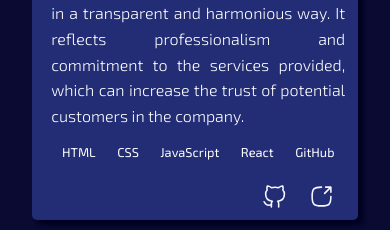
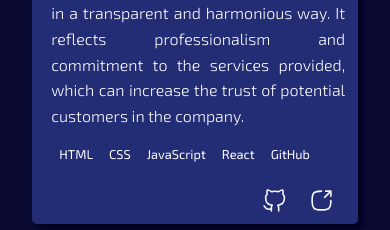
Before and after one commit to Alexa-Web-com/alexa-web, a React (Create React App) app: page / in a window 390 px wide. Shown: the part 4064-4294 px from the top of the page. Built offline with nearby package versions, Linux system fonts and the light colour scheme; a web font is replaced by a local one.

Commit message:
skills update

```diff
--- a/src/components/Projects/Project/Project.css
+++ b/src/components/Projects/Project/Project.css
@@ -89,12 +89,12 @@
 
 .project__technologies {
     display: flex;
-    justify-content: space-around;
+    justify-content: start;
     width: 100%;
 }
 
 .project__technology {
-    padding: 2rem 0.2rem;
+    padding: 2rem 0.5rem;
     white-space: nowrap;
     font-size: var(--fontXS);
 }
@@ -207,13 +207,13 @@
     }
 
     .project__technologies {
+        flex-wrap: wrap;
         padding: 1rem 0;
     }
 
     .project__technology,
     .project__technology_empty {
-        padding: 0 0.2rem;
-        /* font-size: 0.8rem; */
+        padding: 0.1rem 0.5rem;
     }
 
     .projects__linkIcons_even {
--- a/src/components/Projects/Projects.jsx
+++ b/src/components/Projects/Projects.jsx
@@ -59,7 +59,7 @@ const Projects = () => {
             pict: YourWeatherScreenshot,
             title: DICT[lang].projectsProjectTitleMW,
             desc: DICT[lang].projectsProjectDescMW,
-            technologies: ["HTML", "CSS", "JavaScript", "React", "GitHub", "Cypress", "Redux"],
+            technologies: ["HTML", "CSS", "JavaScript", "React", "TypeScript", "GitHub", "Cypress", "Redux"],
             gitHubIconLink: 'https://github.com/Alexa-Web-com/weather-forecast',
             directLink: 'https://alexa-web-com.github.io/weather-forecast/',
         },
--- a/src/utils/dict.js
+++ b/src/utils/dict.js
@@ -65,7 +65,7 @@ export const DICT = {
         projectsProjectDescKetoZocha: "A blog featuring ketogenic diet recipes that serves as a valuable source of information for people interested in this type of diet. The website not only contains delicious and diverse recipes but also information about the ketogenic diet and its health benefits, as well as articles with tips. As a result, readers have access to valuable information that can help them maintain their health and fitness.",
 
         projectsProjectTitleGoPlaces: "Go Places",
-        projectsProjectDescKetPlaces: "The web application's goal is to facilitate planning and comparing prices in different places around the world. With its intuitive interface and additional tools, it enables quick analysis and comparison of living costs during travels.",
+        projectsProjectDescGoPlaces: "The web application's goal is to facilitate planning and comparing prices in different places around the world. With its intuitive interface and additional tools, it enables quick analysis and comparison of living costs during travels.",
 
         contactFormTitle: "Write to me!",
         contactFormUserNameInputPlaceholder: "Your Name",
```
